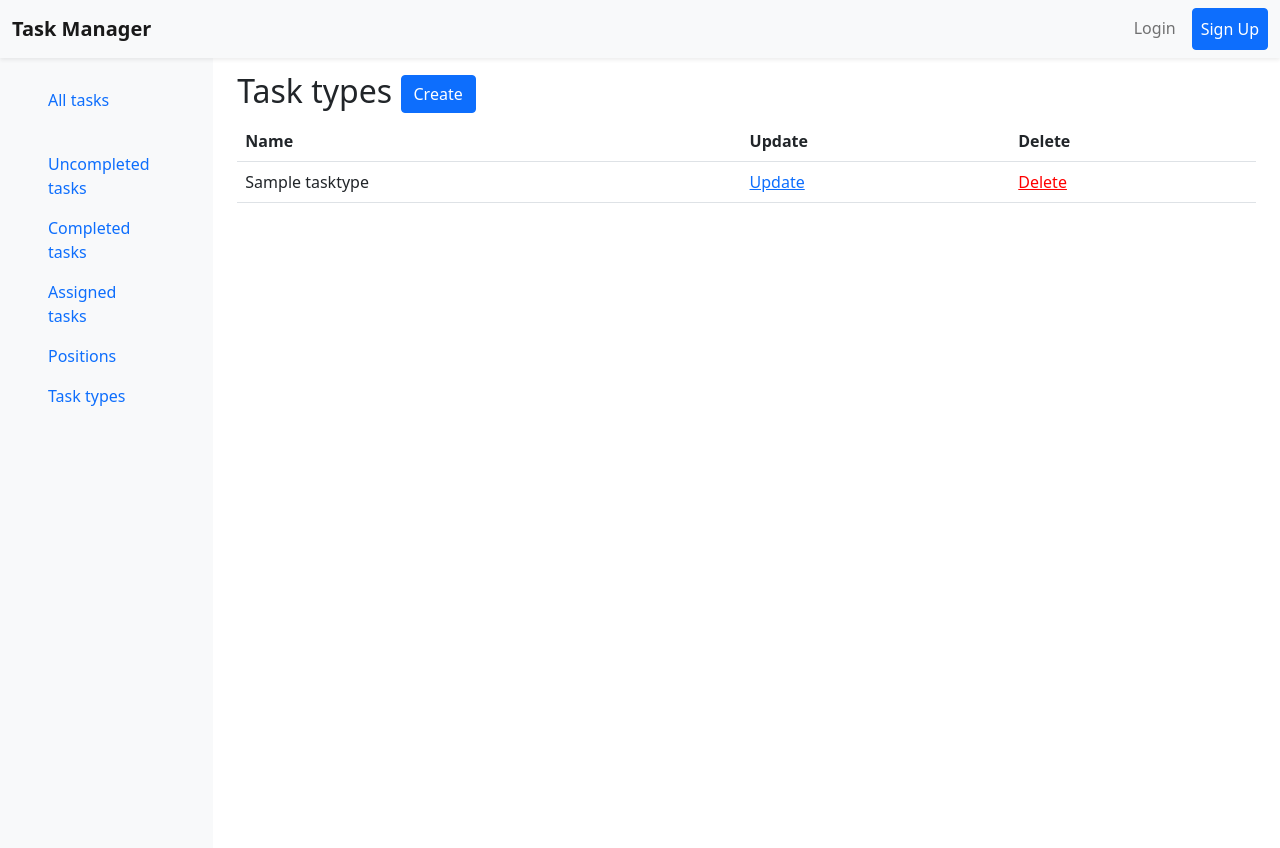
After one commit to taraskhom/py-task-manager, a Django app: page /task_types in a window 1280 px wide. The commit adds this page. Run offline with Django 5.2, Linux system fonts and the light colour scheme; tables that the repository leaves empty hold one stand-in row (values such as "Sample post").

Commit message:
add task type create, update, delete functional and task types view page

```diff
--- a/taskhub/urls.py
+++ b/taskhub/urls.py
@@ -13,7 +13,11 @@ from taskhub.views import (WorkerRegistrationView,
                            PositionListView,
                            PositionCreateView,
                            PositionUpdateView,
-                           PositionDeleteView)
+                           PositionDeleteView,
+                           TaskTypeListView,
+                           TaskTypeCreateView,
+                           TaskTypeUpdateView,
+                           TaskTypeDeleteView)
 
 
 urlpatterns = [
@@ -32,6 +36,10 @@ urlpatterns = [
     path('position/create', PositionCreateView.as_view(), name='position_create'),
     path('position/<int:pk>/update', PositionUpdateView.as_view(), name='position_update'),
     path('position/<int:pk>/delete', PositionDeleteView.as_view(), name='position_delete'),
+    path('task_types', TaskTypeListView.as_view(), name='task_type_list'),
+    path('task_type/create', TaskTypeCreateView.as_view(), name='task_type_create'),
+    path('task_type/<int:pk>/update', TaskTypeUpdateView.as_view(), name='task_type_update'),
+    path('task_type/<int:pk>/delete', TaskTypeDeleteView.as_view(), name='task_type_delete'),
 ]
 
 app_name = 'taskhub'
--- a/taskhub/views.py
+++ b/taskhub/views.py
@@ -7,7 +7,7 @@ from django.urls import reverse_lazy
 from django.contrib.auth import login, logout
 from django.views import generic
 from .forms import WorkerRegistrationForm
-from .models import Worker, Task, Position
+from .models import Worker, Task, Position, TaskType
 
 
 def index(request):
@@ -143,3 +143,29 @@ class PositionDeleteView(generic.DeleteView):
     model = Position
     template_name = 'taskhub/position_confirm_delete.html'
     success_url = reverse_lazy('taskhub:positions_list')
+
+
+class TaskTypeListView(generic.ListView):
+    model = TaskType
+    template_name = 'taskhub/task_type_list.html'
+    context_object_name = 'task_types'
+
+
+class TaskTypeCreateView(generic.CreateView):
+    model = TaskType
+    template_name = 'taskhub/task_type_form.html'
+    fields = '__all__'
+    success_url = reverse_lazy('taskhub:task_type_list')
+
+
+class TaskTypeUpdateView(generic.UpdateView):
+    model = TaskType
+    template_name = 'taskhub/task_type_form.html'
+    fields = '__all__'
+    success_url = reverse_lazy('taskhub:task_type_list')
+
+
+class TaskTypeDeleteView(generic.DeleteView):
+    model = TaskType
+    template_name = 'taskhub/task_type_confirm_delete.html'
+    success_url = reverse_lazy('taskhub:task_type_list')
--- a/templates/includes/sidebar.html
+++ b/templates/includes/sidebar.html
@@ -4,7 +4,7 @@
     <li class="nav-item"><a class="nav-link" href="{% url "taskhub:task_list" %}?status=uncompleted">Uncompleted tasks</a></li>
     <li class="nav-item"><a class="nav-link" href="{% url "taskhub:task_list" %}?status=completed">Completed tasks</a></li>
     <li class="nav-item"><a class="nav-link" href="{% url "taskhub:task_list" %}?status=assigned">Assigned tasks</a></li>
-    <li class="nav-item"><a class="nav-link" href="#">Positions</a></li>
-    <li class="nav-item"><a class="nav-link" href="#">Task types</a></li>
+    <li class="nav-item"><a class="nav-link" href="{% url 'taskhub:positions_list' %}">Positions</a></li>
+    <li class="nav-item"><a class="nav-link" href="{% url 'taskhub:task_type_list' %}">Task types</a></li>
   </ul>
 </div>
--- /dev/null
+++ b/templates/taskhub/task_type_list.html
@@ -0,0 +1,48 @@
+{% extends 'base.html' %}
+
+{% block sidebar_container %}
+  <div class="col-md-3 col-lg-2 bg-light p-3 vh-100">
+      {% include "includes/sidebar.html" %}
+  </div>
+{% endblock sidebar_container %}
+
+{% block content_col_class %}col-md-9 col-lg-10{% endblock content_col_class %}
+
+{% block content %}
+  <h2>
+    Task types
+    <a href="{% url 'taskhub:task_type_create' %}" class="btn btn-primary link-to-page">
+      Create
+    </a>
+  </h2>
+  {% if task_types %}
+    <table class="table">
+      <tr>
+        <th>Name</th>
+        <th>Update</th>
+        <th>Delete</th>
+      </tr>
+
+      {% for task_type in task_types %}
+        <tr>
+          <td>
+              {{ task_type.name }}
+          </td>
+          <td>
+              <a href="{% url 'taskhub:task_type_update' pk=task_type.id %}">
+                Update
+              </a>
+            </td>
+            <td>
+              <a style="color: red"
+                href="{% url 'taskhub:task_type_delete' pk=task_type.id %}">
+                Delete
+              </a>
+            </td>
+        </tr>
+      {% endfor %}
+    </table>
+  {% else %}
+      <p>There are no positions in the service.</p>
+  {% endif %}
+{% endblock %}
```
Also changed, not shown: templates/taskhub/task_form.html (+8 -0 lines), templates/taskhub/task_type_confirm_delete.html (added, +18 -0 lines), templates/taskhub/task_type_form.html (added, +17 -0 lines).
